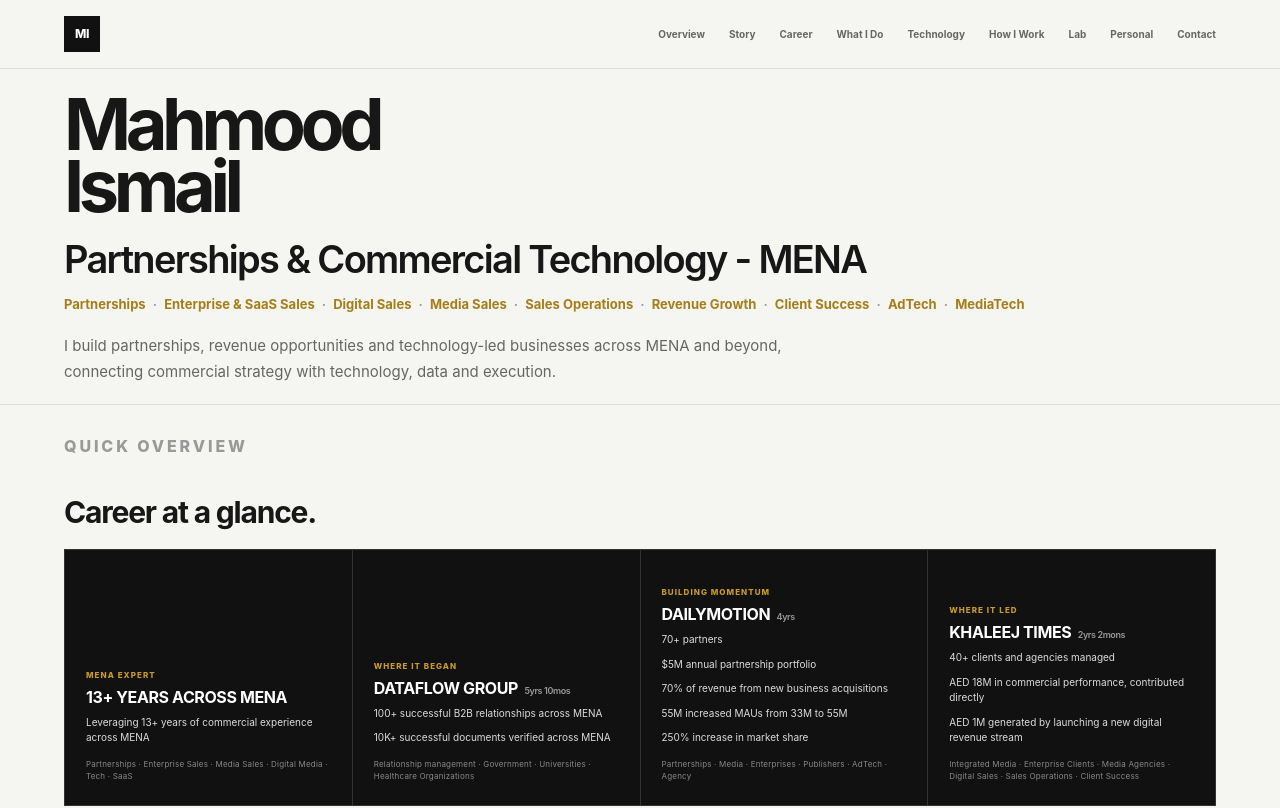
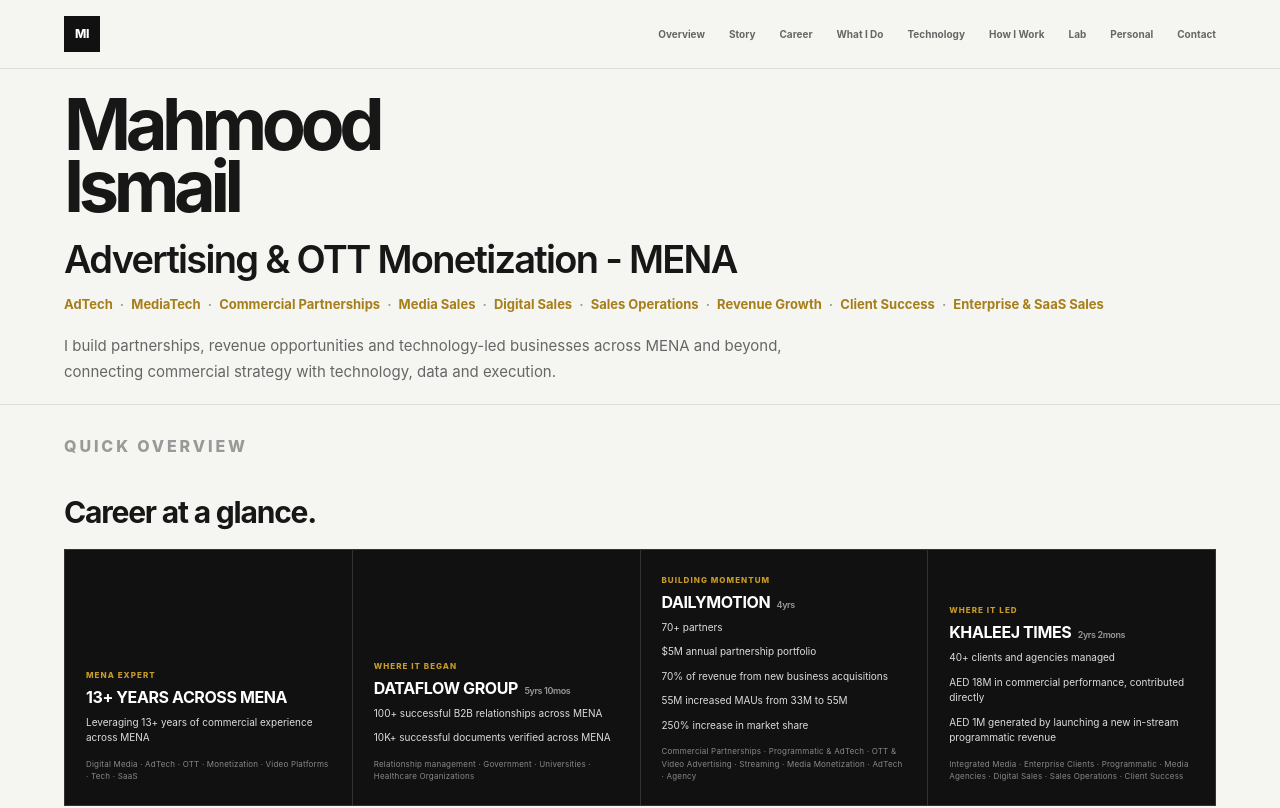
Before and after one commit to mahmood-mismail/mahmood-mismail.github.io, a plain HTML site: page index.html in a window 1280 px wide. Shown: the top 808 px of the page. Drawn offline with Linux system fonts and the light colour scheme.

Commit message:
Bugs fixed

```diff
--- a/index.html
+++ b/index.html
@@ -56,17 +56,19 @@ HERO
         </h1>
 
         <h2>
-            Partnerships & Commercial Technology - MENA
+            Advertising & OTT Monetization - MENA
         </h2>
 
         <div class="hero-specialties">
-            Partnerships
+            AdTech
             <span>·</span>
-            Enterprise & SaaS Sales
+            MediaTech
+            <span>·</span>
+            Commercial Partnerships
+            <span>·</span>
+            Media Sales
             <span>·</span>
             Digital Sales
-            <span>·</span>
-            Media Sales
             <span>·</span>
             Sales Operations
             <span>·</span>
@@ -74,9 +76,7 @@ HERO
             <span>·</span>
             Client Success
             <span>·</span>
-            AdTech
-            <span>·</span>
-            MediaTech
+            Enterprise & SaaS Sales
         </div>
 
         <p class="hero-description">
@@ -131,8 +131,8 @@ QUICK OVERVIEW
                         </p>
 
                         <small>
-                            Partnerships · Enterprise Sales · Media Sales ·
-                            Digital Media · Tech · SaaS
+                            Digital Media · AdTech · OTT · Monetization ·
+                            Video Platforms · Tech · SaaS
                         </small>
 
                     </div>
@@ -204,8 +204,8 @@ QUICK OVERVIEW
                             250% increase in market share
                         </p>
                         <small>
-                            Partnerships · Media · Enterprises · Publishers ·
-                            AdTech · Agency
+                            Commercial Partnerships · Programmatic & AdTech · OTT & Video Advertising ·
+                            Streaming · Media Monetization · AdTech · Agency
                         </small>
 
                     </div>
@@ -236,12 +236,12 @@ QUICK OVERVIEW
                             contributed directly
                         </p>
                         <p>
-                            AED 1M generated by launching a new digital
-                            revenue stream
+                            AED 1M generated by launching a new in-stream programmatic
+                            revenue
                         </p>
 
                         <small>
-                            Integrated Media · Enterprise Clients ·
+                            Integrated Media · Enterprise Clients · Programmatic ·
                             Media Agencies · Digital Sales · Sales Operations ·
                             Client Success
                         </small>
```
